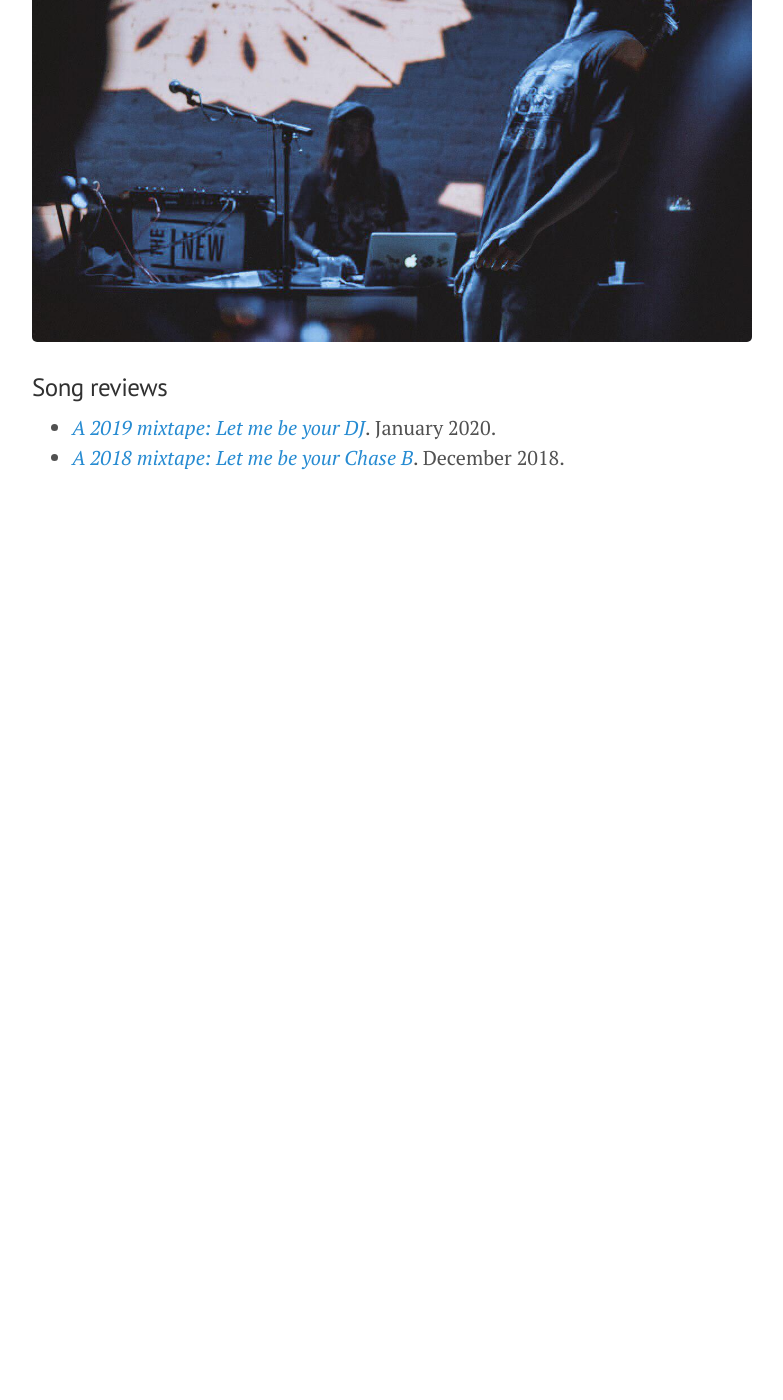
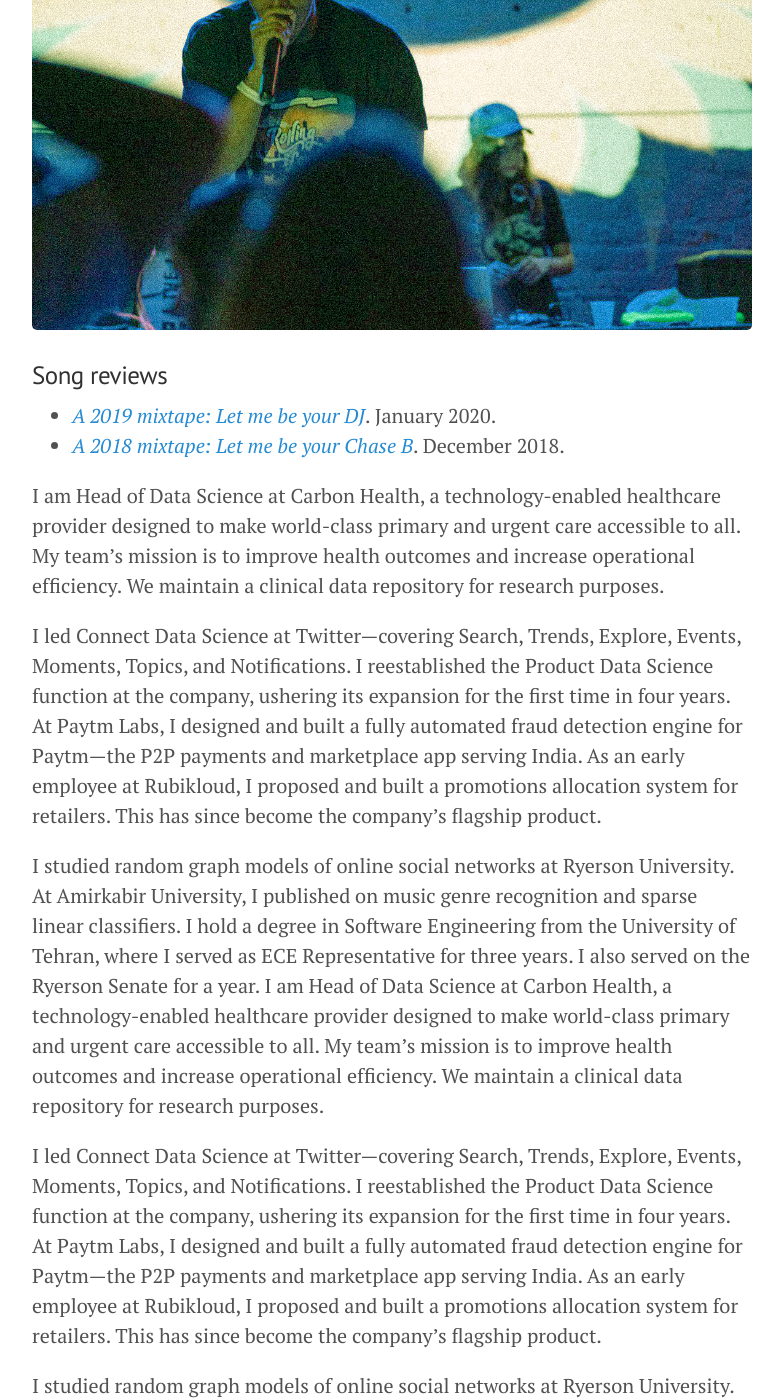
Before and after one commit to djpardis/djpardis.github.io, a Jekyll site: the page built from gigs.md, in a window 1280 px wide and 1400 px high, scrolled down 270 px. Shown: the whole window, without its empty margins (248-1031 px from the left). Built offline with Jekyll 4.4.1, drawn with Linux system fonts in a browser that asks for light colours; before the commit the page ends 900 px from its top, so only the background shows below that; some of the changed text lies outside the part shown.

Commit message:
Check some things

```diff
--- a/404.html
+++ b/404.html
@@ -1,10 +1,8 @@
 ---
-layout: default
+layout: page
 title: "404"
 permalink: 404.html
 ---
-
-  <!-- <h3 class="page-title">404: Page not found</h3> -->
 
 <center>
     <br>
--- a/_config.yml
+++ b/_config.yml
@@ -11,7 +11,6 @@ url:                 "https://djpardis.com"
 pages_list:
   Pubs: '/pubs'
   Gigs: '/gigs'
-  Sub: '/atom.xml'
 
 # About
 author:
--- a/gigs.md
+++ b/gigs.md
@@ -1,12 +1,27 @@
 ---
 layout: page
 title: Gigs
-published: true
 ---
 
-<img src="/files/pics/djing2.jpg" alt="Pardis Noorzad (aka DJ Pardis) and Sim Simah" title="Pardis Noorzad (aka DJ Pardis) and Sim Simah by Jesse Meria at The New Parish">
+<img src="/files/pics/djing.jpg" alt="Sim Simah and Pardis Noorzad (aka DJ Pardis)" title="Sim Simah and DJ Pardis">
 
 ### Song reviews
 
 - <em><a href="https://medium.com/@djpardis/a-2019-mixtape-6a910e8b4771" target="_blank">A 2019 mixtape: Let me be your DJ</a></em>. January 2020.
 - <em><a href="https://medium.com/@djpardis/a-2018-mixtape-fac340db5e11" target="_blank">A 2018 mixtape: Let me be your Chase B</a></em>. December 2018.
+
+I am Head of Data Science at Carbon Health, a technology-enabled healthcare provider designed to make world-class primary and urgent care accessible to all. My team's mission is to improve health outcomes and increase operational efficiency. We maintain a clinical data repository for research purposes.
+
+I led Connect Data Science at Twitter—covering Search, Trends, Explore, Events, Moments, Topics, and Notifications. I reestablished the Product Data Science function at the company, ushering its expansion for the first time in four years. At Paytm Labs, I designed and built a fully automated fraud detection engine for Paytm—the P2P payments and marketplace app serving India. As an early employee at Rubikloud, I proposed and built a promotions allocation system for retailers. This has since become the company's flagship product.
+
+I studied random graph models of online social networks at Ryerson University. At Amirkabir University, I published on music genre recognition and sparse linear classifiers. I hold a degree in Software Engineering from the University of Tehran, where I served as ECE Representative for three years. I also served on the Ryerson Senate for a year.
+I am Head of Data Science at Carbon Health, a technology-enabled healthcare provider designed to make world-class primary and urgent care accessible to all. My team's mission is to improve health outcomes and increase operational efficiency. We maintain a clinical data repository for research purposes.
+
+I led Connect Data Science at Twitter—covering Search, Trends, Explore, Events, Moments, Topics, and Notifications. I reestablished the Product Data Science function at the company, ushering its expansion for the first time in four years. At Paytm Labs, I designed and built a fully automated fraud detection engine for Paytm—the P2P payments and marketplace app serving India. As an early employee at Rubikloud, I proposed and built a promotions allocation system for retailers. This has since become the company's flagship product.
+
+I studied random graph models of online social networks at Ryerson University. At Amirkabir University, I published on music genre recognition and sparse linear classifiers. I hold a degree in Software Engineering from the University of Tehran, where I served as ECE Representative for three years. I also served on the Ryerson Senate for a year.
+I am Head of Data Science at Carbon Health, a technology-enabled healthcare provider designed to make world-class primary and urgent care accessible to all. My team's mission is to improve health outcomes and increase operational efficiency. We maintain a clinical data repository for research purposes.
+
+I led Connect Data Science at Twitter—covering Search, Trends, Explore, Events, Moments, Topics, and Notifications. I reestablished the Product Data Science function at the company, ushering its expansion for the first time in four years. At Paytm Labs, I designed and built a fully automated fraud detection engine for Paytm—the P2P payments and marketplace app serving India. As an early employee at Rubikloud, I proposed and built a promotions allocation system for retailers. This has since become the company's flagship product.
+
+I studied random graph models of online social networks at Ryerson University. At Amirkabir University, I published on music genre recognition and sparse linear classifiers. I hold a degree in Software Engineering from the University of Tehran, where I served as ECE Representative for three years. I also served on the Ryerson Senate for a year.
--- a/index.html
+++ b/index.html
@@ -19,8 +19,3 @@ I led Connect Data Science at <a href="https://twitter.com/" target="_blank">Twi
 <p>
 I studied random graph models of online social networks at <a title="MSc in Applied Mathematics at RU" href="http://math.ryerson.ca/graduate/" target="_blank">Ryerson University</a>. At <a title="Department of Computer Engineering" href="http://ceit.aut.ac.ir/autcms/computer-engineering/en/home" target="_blank">Amirkabir University</a>, I published on <a href="http://cmmr2012.eecs.qmul.ac.uk/sites/cmmr2012.eecs.qmul.ac.uk/files/pdf/papers/cmmr2012_submission_17.pdf" target="_blank">music genre recognition</a> and <a title="Efficient classification based on sparse regression" href="/files/Noorzad2012b.pdf" target="_blank">sparse linear classifiers</a>. I hold a degree in Software Engineering from the <a title="School of Electrical and Computer Engineering" href="http://ece.ut.ac.ir/en" target="_blank">University of Tehran</a>, where I served as ECE Representative for three years. I also served on the Ryerson Senate for a year.
 </p>
-
-<!-- <p>
-I write about <a href="https://medium.com/@djpardis/management-and-coaching-best-practices-as-a-list-of-n-things-7a6d9c7f0fa5" target="_blank">my approach to management</a>, <a href="https://medium.com/@djpardis/models-for-integrating-data-science-teams-within-organizations-7c5afa032ebd" target="_blank">integrating data scientists in an organization</a>, <a href="https://medium.com/@djpardis/recommendations-for-data-science-team-sizing-and-allocation-strategy-a38f943638e5" target="_blank">determining the right team size</a>, and <a href="https://medium.com/@djpardis/a-2019-mixtape-6a910e8b4771" target="_blank">my favorite songs of 2019</a>.
-Past publications and presentations are under <a href="pubs">Pubs</a>. Project descriptions are available on <a href="https://www.linkedin.com/in/djpardis/" target="_blank">LinkedIn</a>.
-</p> -->
```
Also changed, not shown: pubs.md (+2 -19 lines). Lines whose indentation alone changed are shown as unchanged.
